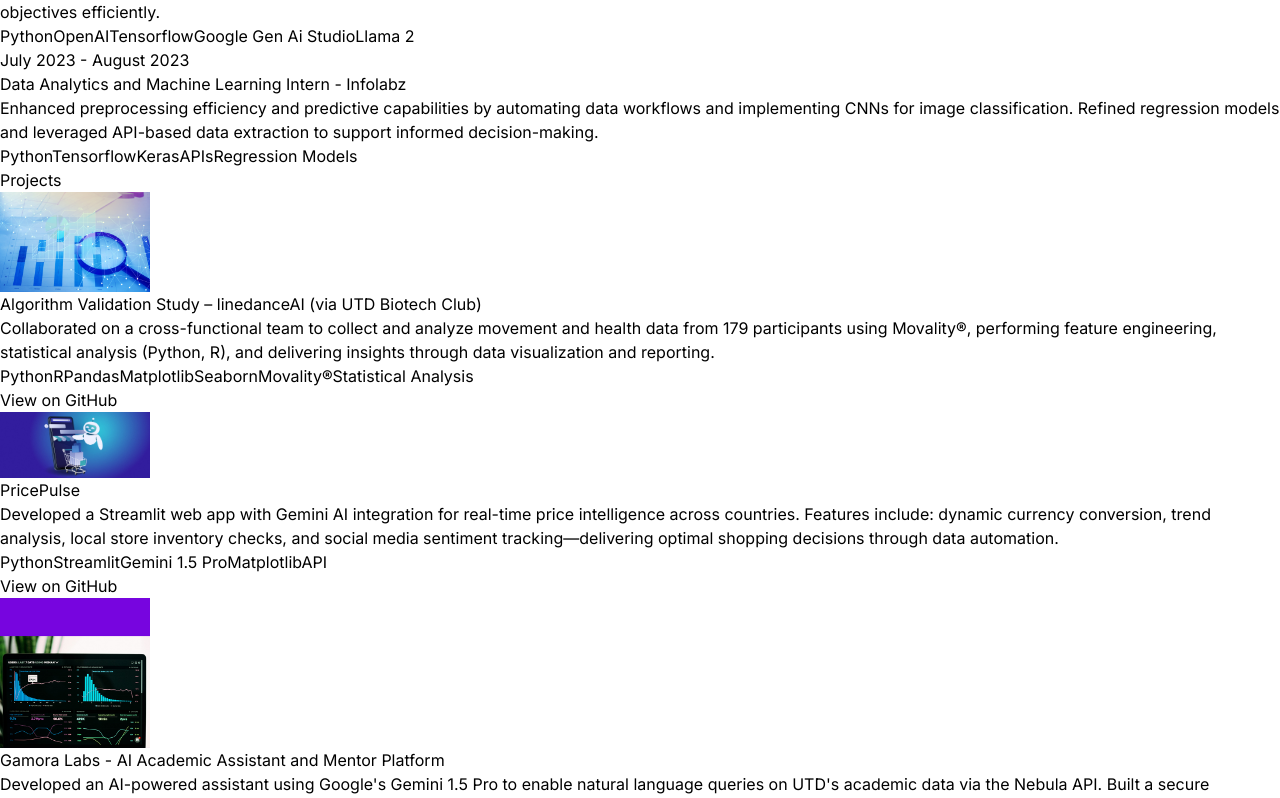
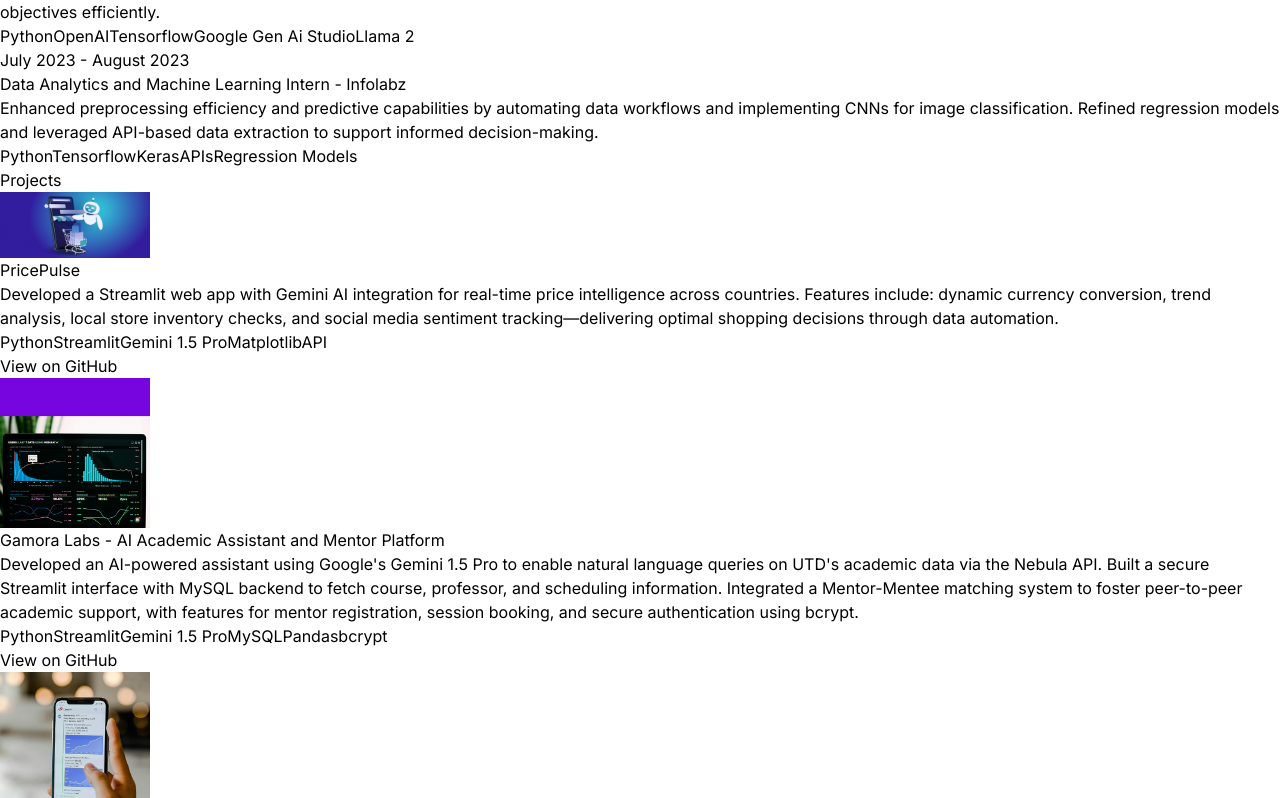
Before and after one commit to yash2118/Portfolio_Yash, a React (Vite) app: page / in a window 1280 px wide. Shown: the part 1660-2458 px from the top of the page. Built offline with nearby package versions, Linux system fonts and the light colour scheme.

Commit message:
Update index.js

```diff
--- a/src/constants/index.js
+++ b/src/constants/index.js
@@ -42,15 +42,6 @@ export const EXPERIENCES = [
 ];
 
 export const PROJECTS = [
-  {
-  title: "Algorithm Validation Study – linedanceAI (via UTD Biotech Club)",
-  image: project7,
-  description:
-    "Collaborated on a cross-functional team to collect and analyze movement and health data from 179 participants using Movality®, performing feature engineering, statistical analysis (Python, R), and delivering insights through data visualization and reporting."
-  ,
-  technologies: ["Python", "R", "Pandas", "Matplotlib", "Seaborn", "Movality®", "Statistical Analysis"],
-  githubLink: "https://github.com/yash2118/LineDanceAI"
-},
 {
     title: "PricePulse",
     image: project8,
```
